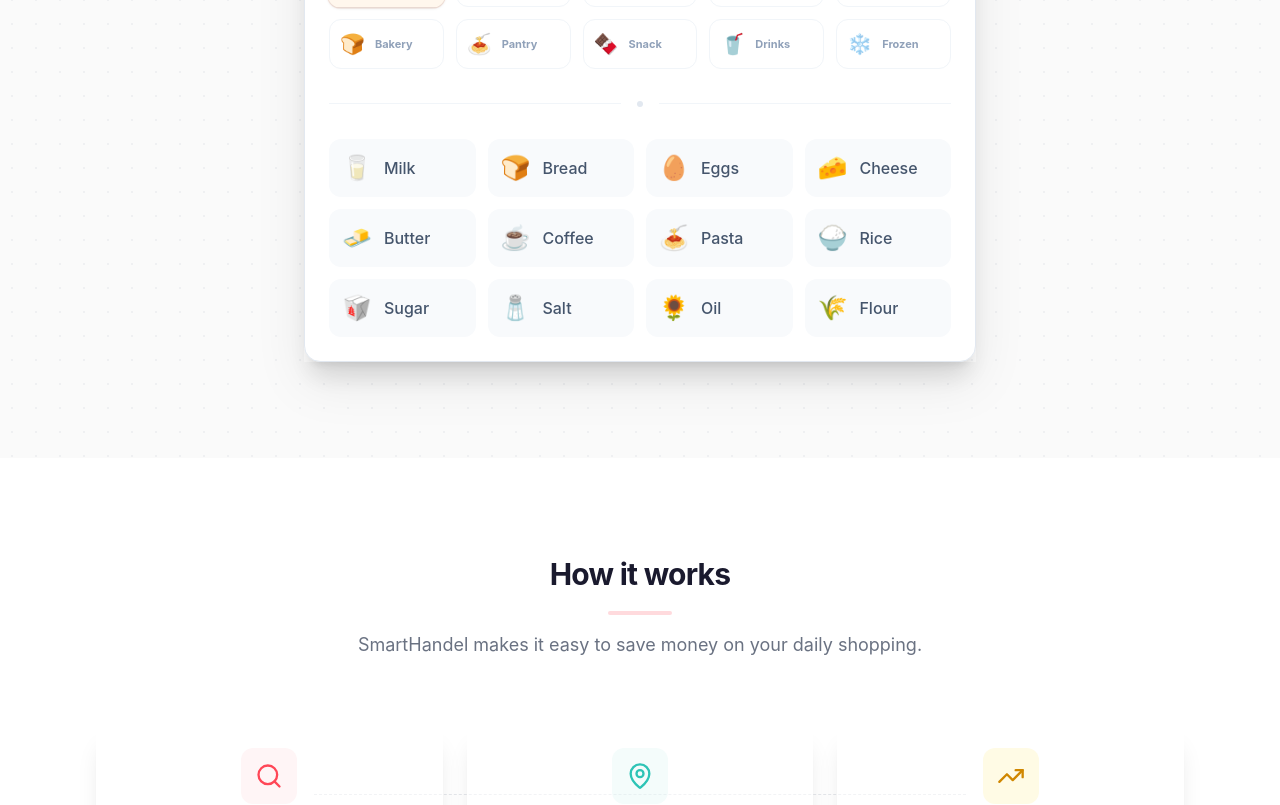
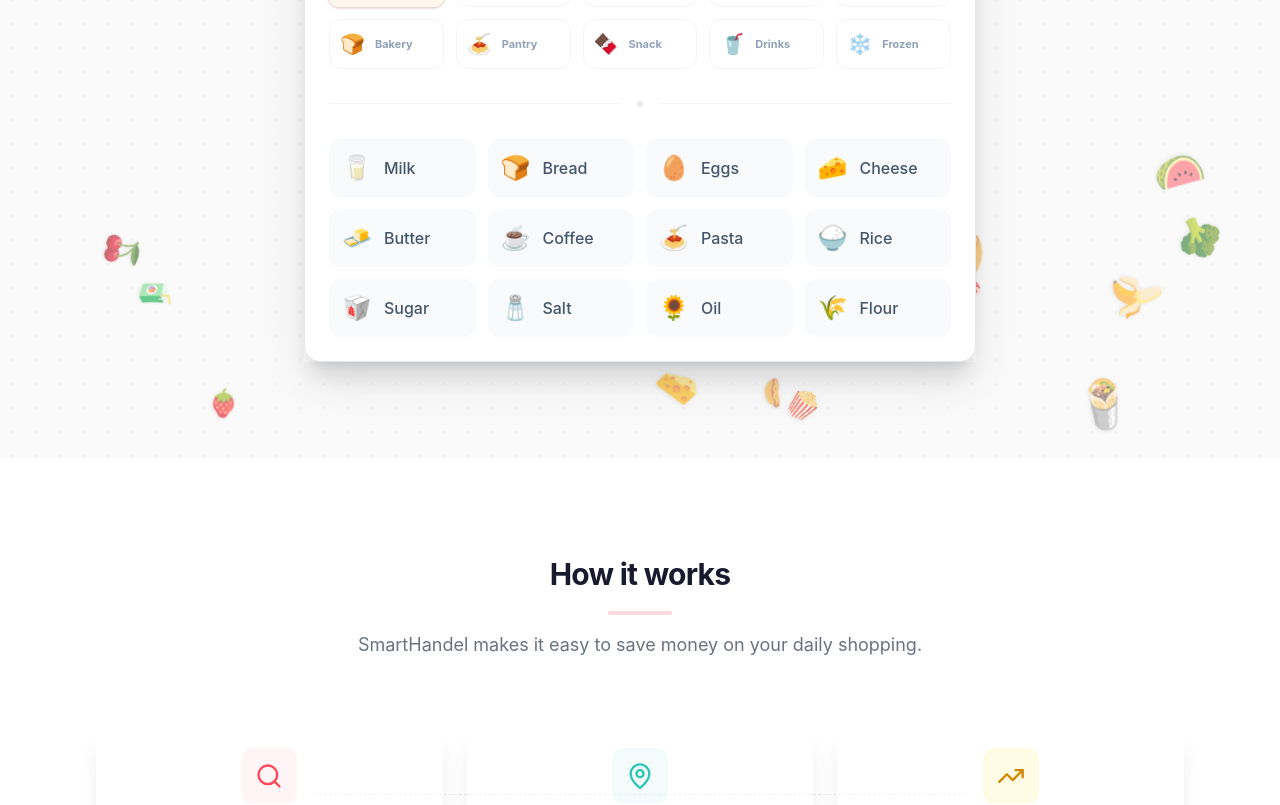
Before and after one commit to Adn-exe/smarthandel-mvp, a React (Vite) app in the folder frontend/: page / in a window 1280 px wide. Shown: the part 780-1585 px from the top of the page. Built offline with nearby package versions, Linux system fonts and the light colour scheme; no server answers.

Commit message:
feat: re-add dynamic floating grocery emojis to hero section

```diff
--- a/frontend/src/pages/Home.tsx
+++ b/frontend/src/pages/Home.tsx
@@ -1,4 +1,4 @@
-import { useState, useEffect } from 'react';
+import { useState, useEffect, useMemo } from 'react';
 import { useNavigate } from 'react-router-dom';
 import { Search, MapPin, TrendingUp, ShoppingBag, ArrowRight, Users, Sparkles, Check } from 'lucide-react';
 import { useTranslation, Trans } from 'react-i18next';
@@ -7,11 +7,34 @@ import SEO from '../components/SEO';
 import { trackEvent } from '../utils/analytics';
 import type { Location } from '../types';
 
+const GROCERY_EMOJIS = [
+    '🥛', '🍞', '🧀', '🥕', '🍗', '🥚', '🍎', '🥦', '🥩', '🥝', '🥑', '🍌',
+    '🍇', '🍓', '🍋', '🧅', '🐟', '🍣', '🍫', '🧃', '🍅', '🥔', '🥐', '🌶️',
+    '🍉', '🍍', '🍒', '🍔', '🌯', '🌭', '🌮', '🍿', '🍩', '🥤'
+];
+
 export function Home() {
     const { t } = useTranslation();
     const navigate = useNavigate();
     const [location, setLocation] = useState<Location | null>(null);
     const [locationError, setLocationError] = useState<string | null>(null);
+
+    // Generate dynamic floating emojis once on mount
+    const floatingEmojis = useMemo(() => {
+        const shuffled = [...GROCERY_EMOJIS].sort(() => 0.5 - Math.random());
+        return shuffled.slice(0, 15).map((emoji, i) => ({
+            id: i,
+            emoji,
+            // 5% to 95% width
+            left: `${Math.floor(Math.random() * 90) + 5}%`,
+            // 12s to 24s duration
+            animationDuration: `${12 + Math.floor(Math.random() * 12)}s`,
+            // 0s to 5s delay
+            animationDelay: `${Math.floor(Math.random() * 5)}s`,
+            // 1.25rem to 2.75rem size
+            fontSize: `${1.25 + Math.random() * 1.5}rem`,
+        }));
+    }, []);
 
     // Get user location on mount
     useEffect(() => {
@@ -68,6 +91,24 @@ export function Home() {
 
                 {/* Subtle Dot Grid Pattern */}
                 <div className="absolute inset-0 -z-10 bg-[radial-gradient(#d1d5db_0.8px,transparent_0.8px)] [background-size:24px_24px] opacity-[0.25] pointer-events-none"></div>
+
+                {/* Dynamic Floating Grocery Emojis */}
+                <div className="absolute inset-0 -z-10 overflow-hidden pointer-events-none opacity-20 md:opacity-60">
+                    {floatingEmojis.map((item) => (
+                        <span
+                            key={item.id}
+                            className="absolute select-none opacity-0 drop-shadow-sm"
+                            style={{
+                                left: item.left,
+                                bottom: '-60px', /* Start slightly lower */
+                                fontSize: item.fontSize,
+                                animation: `drift ${item.animationDuration} linear infinite ${item.animationDelay}`,
+                            }}
+                        >
+                            {item.emoji}
+                        </span>
+                    ))}
+                </div>
 
                 <div className="max-w-4xl mx-auto text-center relative z-10 w-full">
                     <h1 className="text-4xl sm:text-6xl md:text-[5rem] font-heading font-black text-dark mb-6 animate-reveal [animation-delay:200ms] [animation-fill-mode:forwards] leading-[1.05] tracking-tighter">
```
Also changed, not shown: frontend/public/icons/icon-192x192.png, frontend/public/icons/icon-512x512.png.
